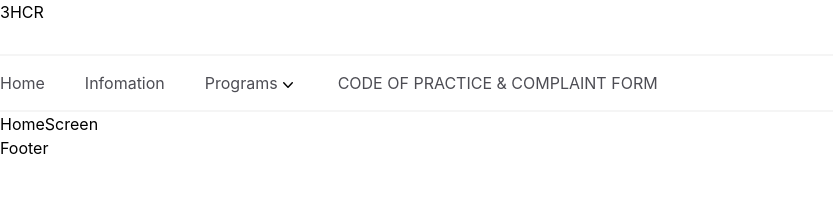
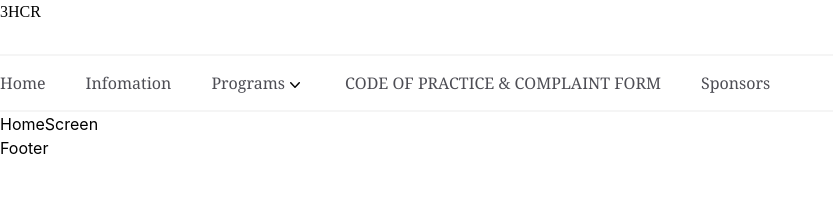
Before and after one commit to partyVic/3hrc, a React (Create React App) app in the folder client/: page / in a window 1280 px wide. Shown: the top 210 px of the page, without its empty margins (0-833 px from the left). Built offline with nearby package versions, Linux system fonts and the light colour scheme.

Commit message:
Working on Navbar

```diff
--- a/client/src/components/DropDownModal.js
+++ b/client/src/components/DropDownModal.js
@@ -1,10 +1,26 @@
-import React from 'react'
+import React, { useState } from 'react'
+import './dropDownModal.css'
 
-const DropDownModal = () => {
+const DropDownModal = ({ navItems }) => {
+  const [isHovering, setIsHovering] = useState(false)
 
+  console.log(navItems)
 
   return (
-    <div className='w-56 h-24 bg-slate-500'></div>
+    <div className='DropDownModal pt-4 w-56 h-24 rounded-b-md'>
+      {navItems.map(item => (
+        <div
+          className={`ml-8 mt-2`}
+          key={item}
+          onMouseOver={() => setIsHovering(true)}
+          onMouseLeave={() => setIsHovering(false)}
+        >
+          {
+            <span className={`${isHovering ? 'bg-slate-500' : ''}`}>{item}</span>
+          }
+        </div>
+      ))}
+    </div>
   )
 }
 export default DropDownModal
--- a/client/src/components/Header.js
+++ b/client/src/components/Header.js
@@ -6,8 +6,8 @@ const Header = () => {
     <div
       className='h-28'
     >
-      <div className='h-1/2 border-b-2 border-[#f5f5f5] '>3HCR</div>
-      <div className='h-1/2 border-b-2 border-[#f5f5f5] '>
+      <div className='h-1/2 border-b-2 border-[#f5f5f5] font-mono'>3HCR</div>
+      <div className='h-1/2 border-b-2 border-[#f5f5f5] font-serif'>
         <NavBar />
       </div>
     </div>
--- a/client/src/components/NavBar.js
+++ b/client/src/components/NavBar.js
@@ -1,22 +1,25 @@
-import React, { useState } from 'react'
+import React from 'react'
 import NavBarItem from './NavBarItem'
 
 const navBarItems = [
-  'Home',
-  'Infomation',
-  'Programs',
-  'CODE OF PRACTICE & COMPLAINT FORM'
+  { title: 'Home', navItems: null },
+  { title: 'Infomation', navItems: null },
+  { title: 'Programs', navItems: ['Program 1', 'Program 2'] },
+  { title: 'CODE OF PRACTICE & COMPLAINT FORM', navItems: null },
+  { title: 'Sponsors', navItems: null },
+
 ]
 
 const NavBar = () => {
   return (
-    <div className='flex h-full items-center'>
+    <div className='flex h-full items-center cursor-pointer'>
 
       {navBarItems.map((item) => (
         <NavBarItem
-          key={item}
-          title={item}
-          showChevronDownIcon={item === 'Programs'}
+          key={item.title}
+          title={item.title}
+          navItems={item.navItems}
+          showChevronDownIcon={item.title === 'Programs'}
         />
       ))}
     </div>
--- a/client/src/components/NavBarItem.js
+++ b/client/src/components/NavBarItem.js
@@ -1,29 +1,50 @@
 import React, { useState } from 'react'
 import ChevronDown from './icons/chevron-down'
 import DropDownModal from './DropDownModal'
+import './navBarItem.css'
 
-const NavBarItem = ({ title, showChevronDownIcon }) => {
+const NavBarItem = ({ title, showChevronDownIcon, navItems }) => {
     const [isShowModal, setIsShowModal] = useState(false)
+    const [isHovering, setIsHovering] = useState(false)
 
+    const handleMouseOver = () => {
+        setIsShowModal(true)
+        setIsHovering(true)
+    }
 
+    const handleMouseLeave = () => {
+        setIsShowModal(false)
+        setIsHovering(false)
+    }
     return (
-        <div className='relative mr-10'>
+        <div
+            className='NavBarItem relative mr-10 h-full flex items-center'
+            onMouseOver={handleMouseOver}
+            onMouseLeave={handleMouseLeave}
+        >
 
-            <div className='flex items-center'>
+            <div
+                className='flex items-center '
+
+            >
                 <span
-                    onMouseOver={() => setIsShowModal(true)}
-                    onMouseLeave={() => setIsShowModal(false)}
-                    className='text-[#4d4d54] font-normal'>
+                    className='NavBarItem-span text-[#4d4d54] font-normal'>
                     {title}
                 </span>
 
-                {showChevronDownIcon && <span className='mt-1'><ChevronDown /></span>}
+                {showChevronDownIcon &&
+                    <span className={`mt-1 ${isHovering ? 'text-red-500' : ''}`}>
+                        <ChevronDown />
+                    </span>}
+
+                {isShowModal && navItems &&
+                    <div className='absolute top-12' >
+                        <DropDownModal navItems={navItems} />
+                    </div>}
             </div>
 
 
-            {isShowModal && <div className='absolute' >
-                <DropDownModal />
-            </div>}
+
         </div>
     )
 }
--- /dev/null
+++ b/client/src/components/dropDownModal.css
@@ -0,0 +1,9 @@
+.DropDownModal {
+    /* box-shadow: 0px 16px 20px 4px rgba(0,0,0,0.22); */
+    /* box-shadow: 8px 16px 20px 4px rgba(0,0,0,0.22); */
+    /* box-shadow: 10px 16px 20px 4px rgba(0,0,0,0.22); */
+    /* box-shadow: 10px 16px 20px -2px rgba(0,0,0,0.22); */
+    /* box-shadow: 10px 16px 20px -6px rgba(0,0,0,0.22); */
+    /* box-shadow: 0px 16px 20px -6px rgba(0,0,0,0.22); */
+    box-shadow: 0px 16px 20px 0px rgba(0, 0, 0, 0.22);
+}
--- /dev/null
+++ b/client/src/components/navBarItem.css
@@ -0,0 +1,36 @@
+.NavBarItem:hover {
+    transition: all 1s ease;
+}
+
+.NavBarItem:before,
+.NavBarItem:after {
+    content: '';
+    position: absolute;
+    width: 0%;
+    height: 2px;
+    bottom: 4px;
+    background: rgba(13, 26, 38,0.5);
+}
+
+.NavBarItem:before {
+    left: 0;
+    transition: 0.5s;
+}
+
+.NavBarItem:after {
+    background: rgba(13, 26, 38, 0.5);
+    right: 0;
+    /* transition: width 0.8s cubic-bezier(0.22, 0.61, 0.36, 1); */
+}
+
+.NavBarItem:hover:before {
+    background: rgba(13, 26, 38, 0.5);
+    width: 100%;
+    transition: width 0.5s cubic-bezier((0.22, 0.61, 0.36, 1));
+}
+
+.NavBarItem:hover:after {
+    background: transparent;
+    width: 100%;
+    /* transition: 0s; */
+}
--- a/client/tailwind.config.js
+++ b/client/tailwind.config.js
@@ -5,6 +5,12 @@ module.exports = {
   ],
   theme: {
     extend: {},
+    fontFamily: {
+      'sans': ['ui-sans-serif', 'system-ui'],
+      'serif': ['ui-serif', 'Georgia'],
+      'mono': ['ui-monospace', 'SFMono-Regular'],
+      'lato': ['Lato', 'Helvetica', 'Arial', 'sans-serif']
+    }
   },
   plugins: [],
 }
```
